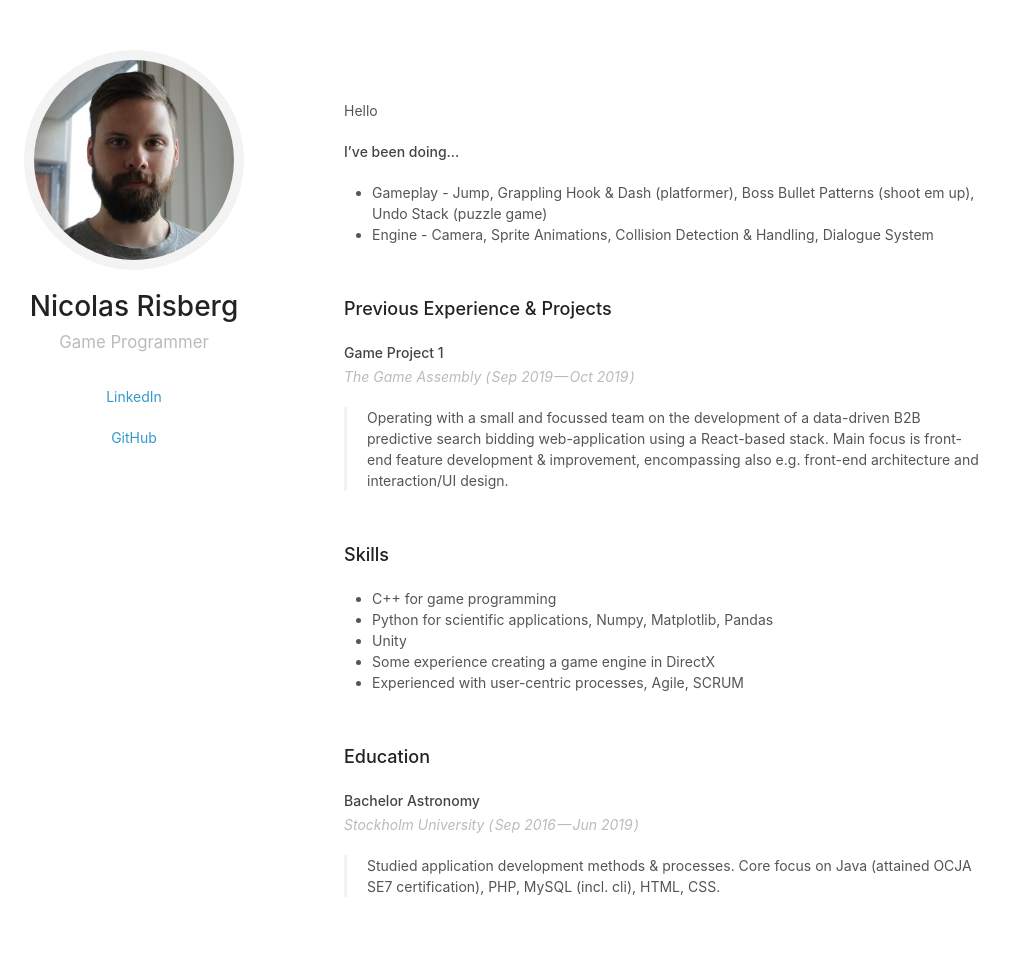
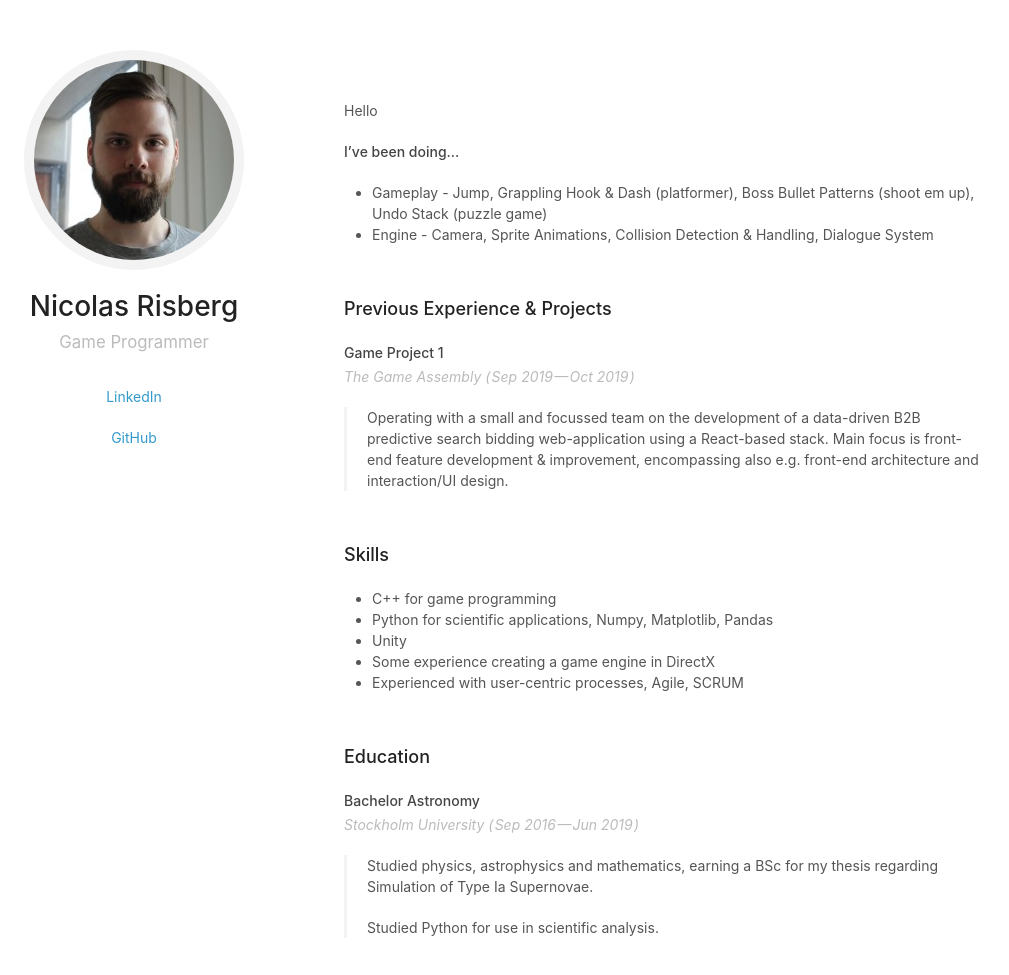
Before and after one commit to nicolas-risberg/public-repo, a Jekyll site: the page built from index.md, in a window 1280 px wide and 1068 px high. Shown: the top 975 px of the window, without its empty margins (136-1145 px from the left). Built offline with Jekyll 4.4.1, drawn with Linux system fonts in a browser that asks for light colours.

Commit message:
Update education.yml

```diff
--- a/_data/education.yml
+++ b/_data/education.yml
@@ -3,4 +3,5 @@
   start_date: Sep 2016
   end_date: Jun 2019
   description: |
-    Studied application development methods & processes. Core focus on Java (attained OCJA SE7 certification), PHP, MySQL (incl. cli), HTML, CSS.
+    Studied physics, astrophysics and mathematics, earning a BSc for my thesis regarding Simulation of Type Ia Supernovae.
+    Studied Python for use in scientific analysis.
```
